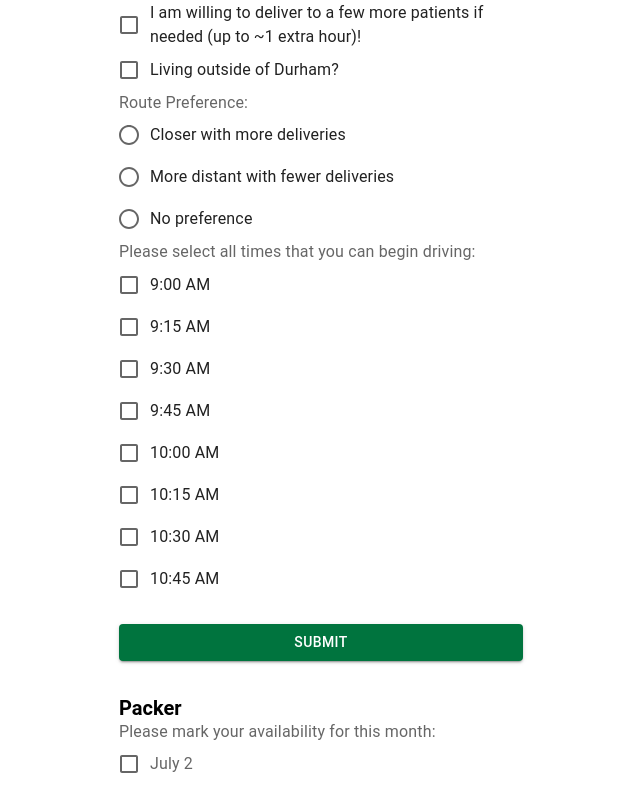
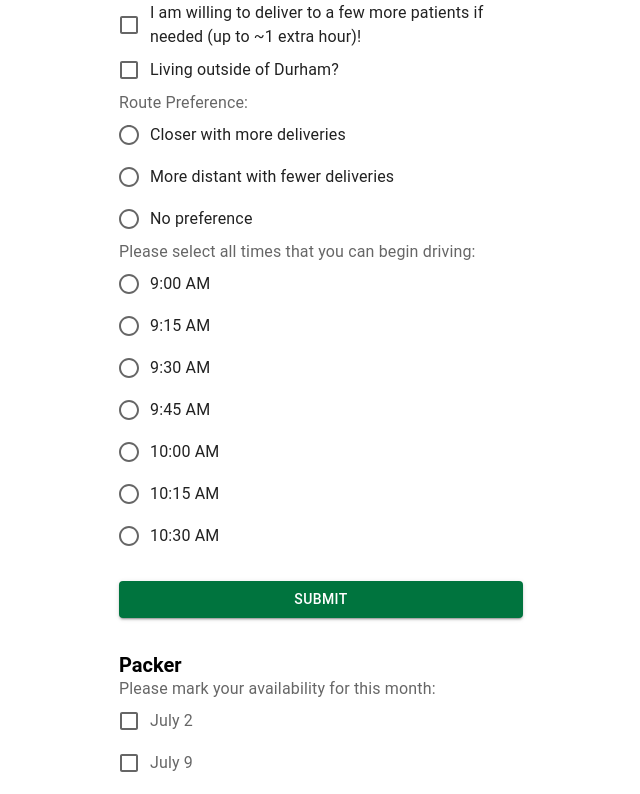
Before and after one commit to alexanderwhang/root-causes-fresh-produce-program, a React (Create React App) app in the folder root-causes-volunteer/react-volunteer-app/: page /signup in a window 1280 px wide. Shown: the part 633-1427 px from the top of the page, without its empty margins (315-955 px from the left). Built offline with nearby package versions, Linux system fonts and the light colour scheme.

Commit message:
added packer, driver, caller

```diff
--- a/root-causes-volunteer/react-volunteer-app/src/pages/SignUp.js
+++ b/root-causes-volunteer/react-volunteer-app/src/pages/SignUp.js
@@ -161,14 +161,14 @@ export default function SignUp() {
   const [driverMoreDelivery, setDriverMoreDelivery] = useState("");
   const [driverOutsideDurham, setDriverOutsideDurham] = useState("");
   const [driver_preference, setDriverPreference] = useState("");
-  const [driverTime9, setDriverTime9] = useState("");
-  const [driverTime915, setDriverTime915] = useState("");
-  const [driverTime930, setDriverTime930] = useState("");
-  const [driverTime945, setDriverTime945] = useState("");
-  const [driverTime10, setDriverTime10] = useState("");
-  const [driverTime1015, setDriverTime1015] = useState("");
-  const [driverTime1030, setDriverTime1030] = useState("");
-  const [driverTime1045, setDriverTime1045] = useState("");
+  const [driverTime, setDriverTime] = useState("");
+  // const [driverTime915, setDriverTime915] = useState("");
+  // const [driverTime930, setDriverTime930] = useState("");
+  // const [driverTime945, setDriverTime945] = useState("");
+  // const [driverTime10, setDriverTime10] = useState("");
+  // const [driverTime1015, setDriverTime1015] = useState("");
+  // const [driverTime1030, setDriverTime1030] = useState("");
+  // const [driverTime1045, setDriverTime1045] = useState("");
 
   // // packer selections
   const [packerDay1, setPackerDay1] = useState("");
@@ -193,14 +193,14 @@ export default function SignUp() {
     setDriverMoreDelivery('')
     setDriverOutsideDurham('')
     setDriverPreference('')
-    setDriverTime9('')
-    setDriverTime915('')
-    setDriverTime930('')
-    setDriverTime945('')
-    setDriverTime10('')
-    setDriverTime1015('')
-    setDriverTime1030('')
-    setDriverTime1045('')
+    setDriverTime('')
+    // setDriverTime915('')
+    // setDriverTime930('')
+    // setDriverTime945('')
+    // setDriverTime10('')
+    // setDriverTime1015('')
+    // setDriverTime1030('')
+    // setDriverTime1045('')
   }
 
   // handle submit for packer
@@ -327,7 +327,32 @@ export default function SignUp() {
 
 
               <Grid item xs={12}>
-                <FormLabel id="time-questions">Please select all times that you can begin driving: </FormLabel>
+              <FormControl>
+                  <FormLabel id="time-questions">Please select all times that you can begin driving:</FormLabel>
+                    <RadioGroup
+                      aria-labelledby="radio-buttons-time-preference"
+                      name="driver_time"
+                      onChange={(e)=>setDriverTime(e.target.value)}
+                    >
+                      <FormControlLabel value="09:00" control={<Radio />}
+                          label="9:00 AM" />
+                      <FormControlLabel value="09:15" control={<Radio />}
+                          label="9:15 AM" />
+                      <FormControlLabel value="09:30" control={<Radio />}
+                          label="9:30 AM" />
+                      <FormControlLabel value="09:45" control={<Radio />}
+                          label="9:45 AM" />
+                      <FormControlLabel value="10:00" control={<Radio />}
+                          label="10:00 AM" />
+                      <FormControlLabel value="10:15" control={<Radio />}
+                          label="10:15 AM" />
+                      <FormControlLabel value="10:30" control={<Radio />}
+                          label="10:30 AM" />
+                    </RadioGroup>
+                </FormControl>
+
+
+                {/* <FormLabel id="time-questions">Please select all times that you can begin driving: </FormLabel>
                   <FormGroup>
                     <FormControlLabel control={<Checkbox />} label="9:00 AM"
                         name="driverTime9"
@@ -361,7 +386,7 @@ export default function SignUp() {
                         name="driverTime1045"
                         value="10:45"
                         onChange={(e)=>setDriverTime1045(e.target.value)}/>
-                  </FormGroup>
+                  </FormGroup> */}
             </Grid>
             <Grid item xs={12}>
               <Button
```
Also changed, not shown: 1 other file (tests, documents, lock files or other folders).
